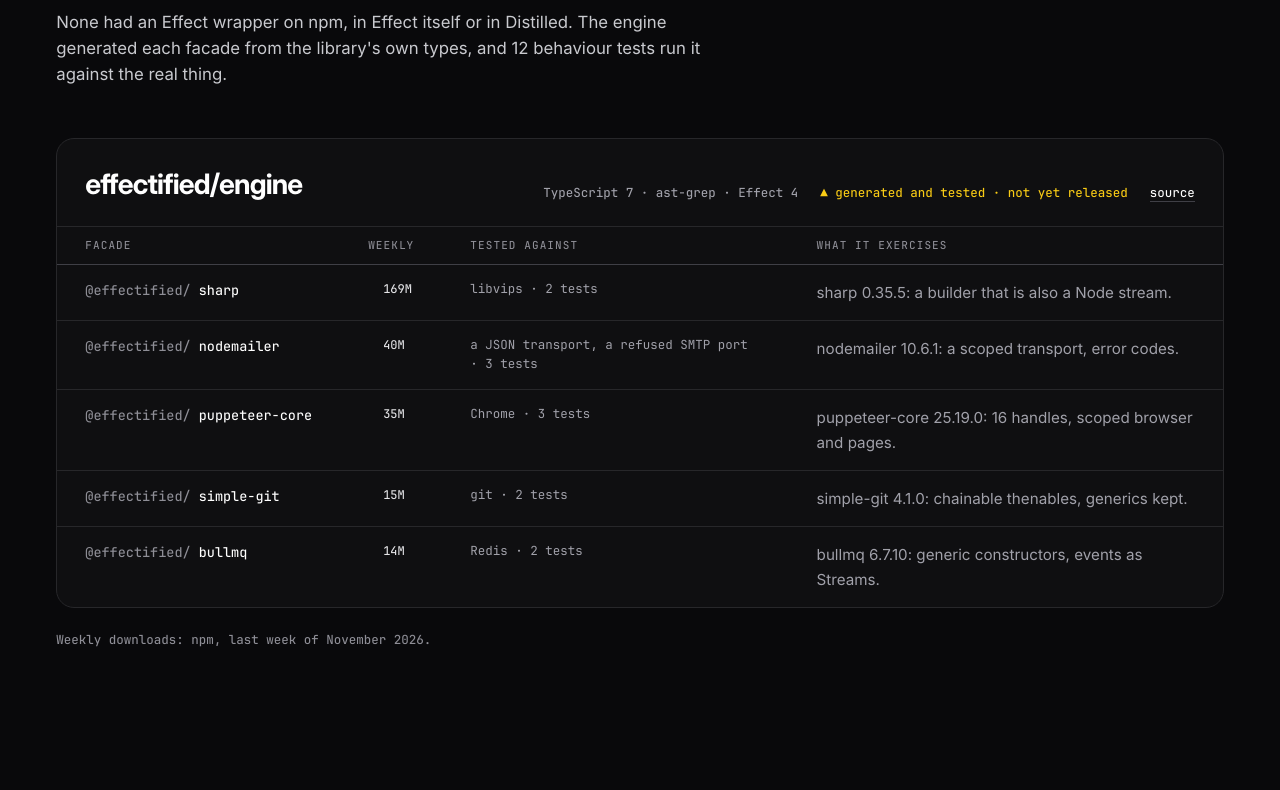
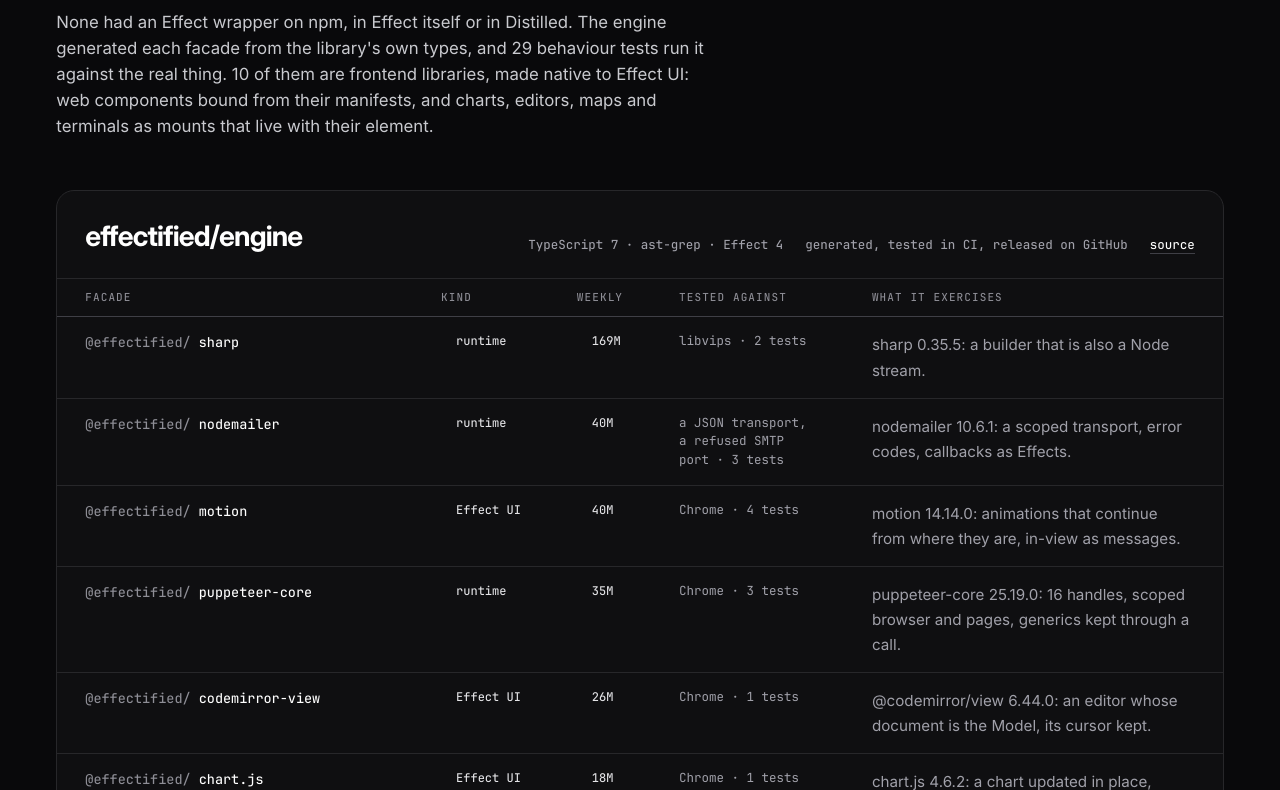
Before and after one commit to effectified/effectified.dev, an Astro site: page / in a window 1280 px wide. Shown: the part 6752-7542 px from the top of the page. Built offline with nearby package versions, Linux system fonts and the light colour scheme; Astro itself is replaced by a stand-in of ours.

Commit message:
feat: the engine's fifteen released facades, ten of them for Effect UI
Co-Authored-By: Claude Fable 5.2 <noreply@anthropic.com>

```diff
--- a/src/data/catalog.ts
+++ b/src/data/catalog.ts
@@ -164,23 +164,39 @@ export function tarballUrl(family: Family, pkg: Package): string {
 	return `${family.release.base}/${family.scope.slice(1)}-${pkg.name}-${family.release.version}.tgz`;
 }
 
-/** A library the engine has effectified and tested, not yet released as a family of its own. */
+/** A library the engine has effectified, tested and released (effectified/engine, targets/ and its releases). */
 export interface EngineTarget {
 	readonly library: string;
 	readonly version: string;
-	/** npm's weekly downloads of the library, read on 2026-11-26. */
+	/** `runtime`: an Effect facade (Effects, Streams, scopes). `ui`: bindings and mounts for Effect UI. */
+	readonly kind: "runtime" | "ui";
+	/** npm's weekly downloads of the library, read on 2026-11-26 (the week of 2026-11-19 to 25). */
 	readonly weekly: number;
 	readonly facade: string;
+	/** The GitHub release of effectified/engine the facade installs from. */
+	readonly release: string;
+	/** The target's directory under targets/. */
+	readonly directory: string;
 	readonly exercises: string;
 	readonly tests: number;
 	readonly against: string;
 }
 
-/** The engine's targets (effectified/engine, targets/): generated from each library's types, tested against it. */
+/** The engine's targets: generated from each library's types, tested against it, released on GitHub. */
 export const ENGINE_TARGETS: ReadonlyArray<EngineTarget> = [
-	{ library: "sharp", version: "0.35.5", weekly: 169_054_598, facade: "@effectified/sharp", exercises: "a builder that is also a Node stream", tests: 2, against: "libvips" },
-	{ library: "nodemailer", version: "10.6.1", weekly: 40_428_669, facade: "@effectified/nodemailer", exercises: "a scoped transport, error codes", tests: 3, against: "a JSON transport, a refused SMTP port" },
-	{ library: "puppeteer-core", version: "25.19.0", weekly: 34_744_076, facade: "@effectified/puppeteer-core", exercises: "16 handles, scoped browser and pages", tests: 3, against: "Chrome" },
-	{ library: "simple-git", version: "4.1.0", weekly: 14_877_551, facade: "@effectified/simple-git", exercises: "chainable thenables, generics kept", tests: 2, against: "git" },
-	{ library: "bullmq", version: "6.7.10", weekly: 13_747_764, facade: "@effectified/bullmq", exercises: "generic constructors, events as Streams", tests: 2, against: "Redis" },
+	{ library: "sharp", version: "0.35.5", kind: "runtime", weekly: 169_054_598, facade: "@effectified/sharp", release: "sharp-v0.35.5+2", directory: "sharp", exercises: "a builder that is also a Node stream", tests: 2, against: "libvips" },
+	{ library: "nodemailer", version: "10.6.1", kind: "runtime", weekly: 40_428_669, facade: "@effectified/nodemailer", release: "nodemailer-v10.6.1+3", directory: "nodemailer", exercises: "a scoped transport, error codes, callbacks as Effects", tests: 3, against: "a JSON transport, a refused SMTP port" },
+	{ library: "motion", version: "14.14.0", kind: "ui", weekly: 39_565_296, facade: "@effectified/motion", release: "motion-v14.14.0", directory: "motion", exercises: "animations that continue from where they are, in-view as messages", tests: 4, against: "Chrome" },
+	{ library: "puppeteer-core", version: "25.19.0", kind: "runtime", weekly: 34_744_076, facade: "@effectified/puppeteer-core", release: "puppeteer-core-v25.19.0+3", directory: "puppeteer-core", exercises: "16 handles, scoped browser and pages, generics kept through a call", tests: 3, against: "Chrome" },
+	{ library: "@codemirror/view", version: "6.44.0", kind: "ui", weekly: 25_938_494, facade: "@effectified/codemirror-view", release: "codemirror-view-v6.44.0", directory: "codemirror__view", exercises: "an editor whose document is the Model, its cursor kept", tests: 1, against: "Chrome" },
+	{ library: "chart.js", version: "4.6.2", kind: "ui", weekly: 17_686_941, facade: "@effectified/chart.js", release: "chart.js-v4.6.2", directory: "chart.js", exercises: "a chart updated in place, clicks as messages", tests: 1, against: "Chrome" },
+	{ library: "simple-git", version: "4.1.0", kind: "runtime", weekly: 14_877_551, facade: "@effectified/simple-git", release: "simple-git-v4.1.0+3", directory: "simple-git", exercises: "chainable thenables, generics kept", tests: 2, against: "git" },
+	{ library: "bullmq", version: "6.7.10", kind: "runtime", weekly: 13_747_764, facade: "@effectified/bullmq", release: "bullmq-v6.7.10+2", directory: "bullmq", exercises: "generic constructors, typed event payloads as Streams", tests: 2, against: "Redis" },
+	{ library: "maplibre-gl", version: "6.19.0", kind: "ui", weekly: 11_336_789, facade: "@effectified/maplibre-gl", release: "maplibre-gl-v6.19.0", directory: "maplibre-gl", exercises: "a WebGL map whose camera is the Model", tests: 1, against: "Chrome" },
+	{ library: "@xterm/xterm", version: "6.0.0", kind: "ui", weekly: 10_067_092, facade: "@effectified/xterm", release: "xterm-v6.0.0", directory: "xterm__xterm", exercises: "a terminal fed from the Model, keystrokes as messages", tests: 1, against: "Chrome" },
+	{ library: "media-chrome", version: "4.19.5", kind: "ui", weekly: 6_227_290, facade: "@effectified/media-chrome", release: "media-chrome-v4.19.5", directory: "media-chrome", exercises: "47 player elements, play, mute and seek", tests: 2, against: "Chrome" },
+	{ library: "emoji-picker-element", version: "1.29.1", kind: "ui", weekly: 297_054, facade: "@effectified/emoji-picker-element", release: "emoji-picker-element-v1.29.1", directory: "emoji-picker-element", exercises: "a web component bound from its manifest", tests: 1, against: "Chrome" },
+	{ library: "@awesome.me/webawesome", version: "3.15.0", kind: "ui", weekly: 220_220, facade: "@effectified/webawesome", release: "webawesome-v3.15.0", directory: "awesome.me__webawesome", exercises: "78 elements, form controls and a dialog", tests: 2, against: "Chrome" },
+	{ library: "@material/web", version: "2.5.0", kind: "ui", weekly: 158_456, facade: "@effectified/material-web", release: "material-web-v2.5.0", directory: "material__web", exercises: "inherited properties read from its types, a form and a dialog", tests: 2, against: "Chrome" },
+	{ library: "@fluentui/web-components", version: "3.2.5", kind: "ui", weekly: 83_579, facade: "@effectified/fluentui-web-components", release: "fluentui-web-components-v3.2.5", directory: "fluentui__web-components", exercises: "elements defined through its exports map, a form and a dialog", tests: 2, against: "Chrome" },
 ];
--- a/src/pages/index.astro
+++ b/src/pages/index.astro
@@ -75,7 +75,9 @@ const contract = [
 
 const kinds = Object.entries(KINDS) as Array<[Kind, string]>;
 
-const weekly = (downloads: number) => `${Math.round(downloads / 1_000_000)}M`;
+const weekly = (downloads: number) =>
+	downloads >= 1_000_000 ? `${Math.round(downloads / 1_000_000)}M` : `${Math.round(downloads / 1_000)}k`;
+const uiTargets = ENGINE_TARGETS.filter((target) => target.kind === "ui").length;
 const engineTests = ENGINE_TARGETS.reduce((sum, target) => sum + target.tests, 0);
 ---
 
@@ -307,10 +309,12 @@ const engineTests = ENGINE_TARGETS.reduce((sum, target) => sum + target.tests, 0
 		<div class="wrap">
 			<div class="room-head reveal">
 				<span class="label">// From the engine</span>
-				<h2>{ENGINE_TARGETS.length} famous libraries, <span class="spectrum">effectified.</span></h2>
+				<h2>{ENGINE_TARGETS.length} popular libraries, <span class="spectrum">effectified.</span></h2>
 				<p class="lede">
 					None had an Effect wrapper on npm, in Effect itself or in Distilled. The engine generated each facade
-					from the library's own types, and {engineTests} behaviour tests run it against the real thing.
+					from the library's own types, and {engineTests} behaviour tests run it against the real thing. {uiTargets} of
+					them are frontend libraries, made native to <a href="https://ui.effect.website">Effect UI</a>: web components
+					bound from their manifests, and charts, editors, maps and terminals as mounts that live with their element.
 				</p>
 			</div>
 			<div class="family reveal">
@@ -318,7 +322,7 @@ const engineTests = ENGINE_TARGETS.reduce((sum, target) => sum + target.tests, 0
 					<h3>effectified/engine</h3>
 					<div class="meta">
 						<span>TypeScript 7 · ast-grep · Effect 4</span>
-						<span class="warn">▲ generated and tested · not yet released</span>
+						<span>generated, tested in CI, released on GitHub</span>
 						<a href="https://github.com/effectified/engine">source</a>
 					</div>
 				</div>
@@ -326,6 +330,7 @@ const engineTests = ENGINE_TARGETS.reduce((sum, target) => sum + target.tests, 0
 					<thead>
 						<tr>
 							<th>Facade</th>
+							<th class="kind-col">Kind</th>
 							<th class="kind-col">Weekly</th>
 							<th class="wraps-col">Tested against</th>
 							<th>What it exercises</th>
@@ -335,14 +340,17 @@ const engineTests = ENGINE_TARGETS.reduce((sum, target) => sum + target.tests, 0
 						{ENGINE_TARGETS.map((target) => (
 							<tr>
 								<td class="name">
-									<a href={`https://github.com/effectified/engine/tree/main/targets/${target.library}`}>
+									<a href={`https://github.com/effectified/engine/releases/tag/${encodeURIComponent(target.release)}`}>
 										<span class="scope">@effectified/</span>
 										{target.facade.replace("@effectified/", "")}
 									</a>
 								</td>
+								<td class="kind kind-col">{target.kind === "ui" ? "Effect UI" : "runtime"}</td>
 								<td class="kind kind-col">{weekly(target.weekly)}</td>
 								<td class="wraps wraps-col">{target.against} · {target.tests} tests</td>
-								<td>{target.library} {target.version}: {target.exercises}.</td>
+								<td>
+									<a href={`https://github.com/effectified/engine/tree/main/targets/${target.directory}`}>{target.library} {target.version}</a>: {target.exercises}.
+								</td>
 							</tr>
 						))}
 					</tbody>
```
